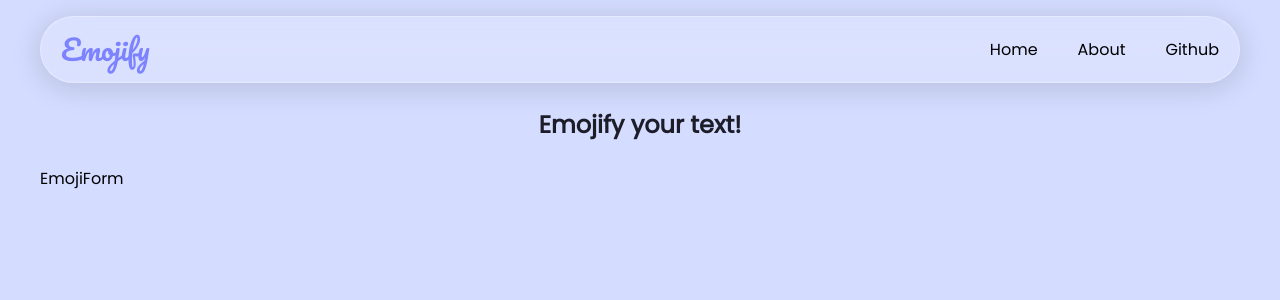
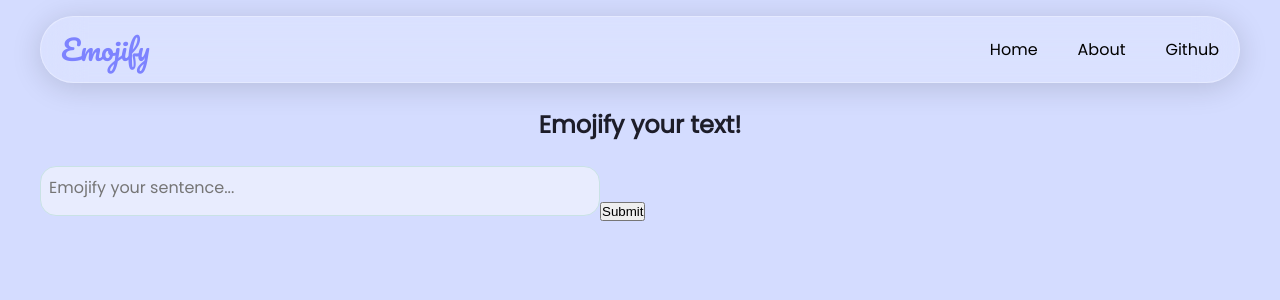
Before and after one commit to mspassov/emojify, a Next.js app: page / in a window 1280 px wide. Shown: the top 300 px of the page. Built offline with nearby package versions, Linux system fonts and the light colour scheme.

Commit message:
Added server action

```diff
--- /dev/null
+++ b/actions/convertText.js
@@ -0,0 +1,27 @@
+'use server';
+
+const convertText = async (formData) =>{
+    const sentence = formData.get('normalText');
+
+    const res = await fetch("https://api.groq.com/openai/v1/chat/completions", {
+        method: "POST",
+        headers: {
+            "Content-Type": "application/json",
+            "Authorization": `Bearer ${process.env.GROQ_AI_KEY}`
+        },
+        body: JSON.stringify({
+            messages: [{
+                    role: "user",
+                    content: `Convert the following sentence to emojis: ${sentence}`,
+                }],
+            model: "openai/gpt-oss-20b"
+        })
+    })
+
+    const result = await res.json();
+
+    console.log(result.choices[0].message);
+}
+
+
+export default convertText;
--- a/assets/globals.css
+++ b/assets/globals.css
@@ -25,3 +25,21 @@ body{
     text-align: center;
     color: rgb(29, 29, 41)
 }
+
+form .textarea{
+    width: 560px;
+    height: 50px;
+    resize: none;
+    border-radius: 16px;
+    font-family: 'Poppins', sans-serif;
+    font-size: 16px;
+    padding: 8px;
+    outline: none;
+    /* border: none; */
+    border: 1px solid rgb(201, 226, 229);
+    background-color: #e8ecfe;
+
+    &:focus{
+        outline: none;
+    }
+}
--- a/components/EmojiForm.jsx
+++ b/components/EmojiForm.jsx
@@ -1,9 +1,18 @@
-import React from 'react'
+import React from "react";
+import convertText from "@/actions/convertText";
 
 const EmojiForm = () => {
   return (
-    <div>EmojiForm</div>
-  )
-}
+    <form action={convertText}>
+      <textarea
+        className="textarea"
+        name="normalText"
+        id="normalText"
+        placeholder="Emojify your sentence..."
+      ></textarea>
+      <button type="submit">Submit</button>
+    </form>
+  );
+};
 
-export default EmojiForm
+export default EmojiForm;
```
